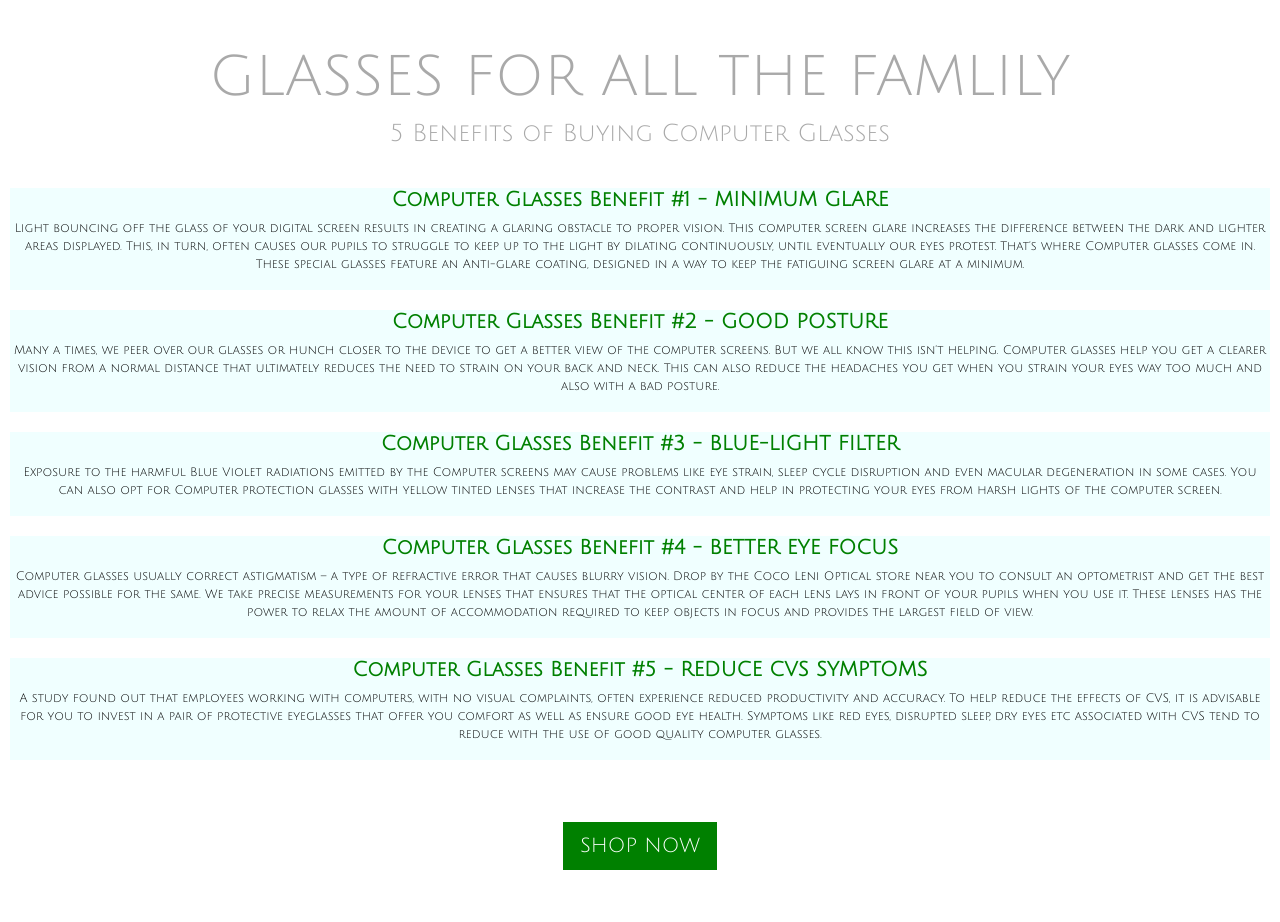
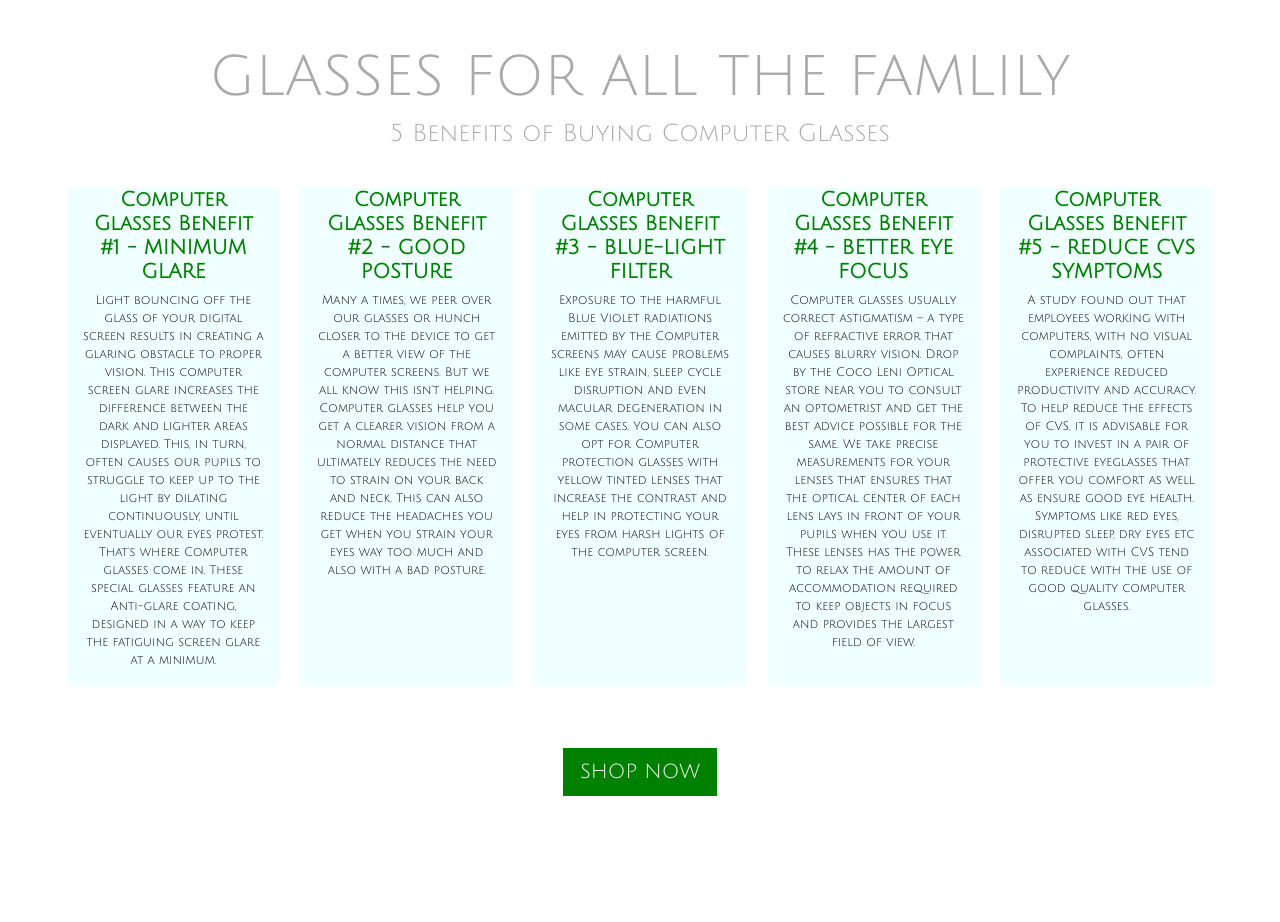
Before and after one commit to atvars/av_glasses, a Django app: page / in a window 1280 px wide. Shown: the part 1180-2102 px from the top of the page. After the commit the page ends 1976 px from the top, so only its background shows below. Run offline with Django 3.2, Linux system fonts and the light colour scheme; some libraries are stand-ins or nearby versions.

Commit message:
Updated layout for 5 benefits of glasses in home page

```diff
--- a/home/templates/home/index.html
+++ b/home/templates/home/index.html
@@ -28,8 +28,8 @@
                 <h4 class="text-center benefit-header text-gray">
                     5 Benefits of Buying Computer Glasses
                 </h4>
-                <div class="row text-center">
-                <div class="col-m-6 benefits">
+                <div class="row justify-content-center text-center">
+                <div class="col-sm-12  col-md-3 col-lg-2 benefits">
                     <h5 class="text-green">
                         <strong>Computer Glasses Benefit #1 - MINIMUM GLARE</strong>
                     </h5>
@@ -38,7 +38,7 @@
                     </p>
                 </div>
 
-                 <div class="col-m-6 benefits">
+                 <div class="col-sm-12  col-md-3 col-lg-2 benefits">
                     <h5 class="text-green">
                         <strong>Computer Glasses Benefit #2 - GOOD POSTURE</strong>
                     </h5>
@@ -47,7 +47,7 @@
                     </p>
                 </div>
 
-                 <div class="col-m-6 benefits">
+                 <div class="col-sm-12  col-md-3 col-lg-2 benefits">
                     <h5 class="text-green">
                         <strong>Computer Glasses Benefit #3 - BLUE-LIGHT FILTER</strong>
                     </h5>
@@ -56,7 +56,7 @@
                     </p>
                 </div>
 
-                 <div class="col-m-6 benefits">
+                 <div class="col-sm-12  col-md-3 col-lg-2 benefits">
                     <h5 class="text-green">
                         <strong>Computer Glasses Benefit #4 - BETTER EYE FOCUS</strong>
                     </h5>
@@ -66,7 +66,7 @@
                     </p>
                 </div>
 
-                 <div class="col-m-6 benefits">
+                 <div class="col-sm-12 col-md-3 col-lg-2 benefits">
                     <h5 class="text-green">
                         <strong>Computer Glasses Benefit #5 - REDUCE CVS SYMPTOMS</strong>
                     </h5>
```
